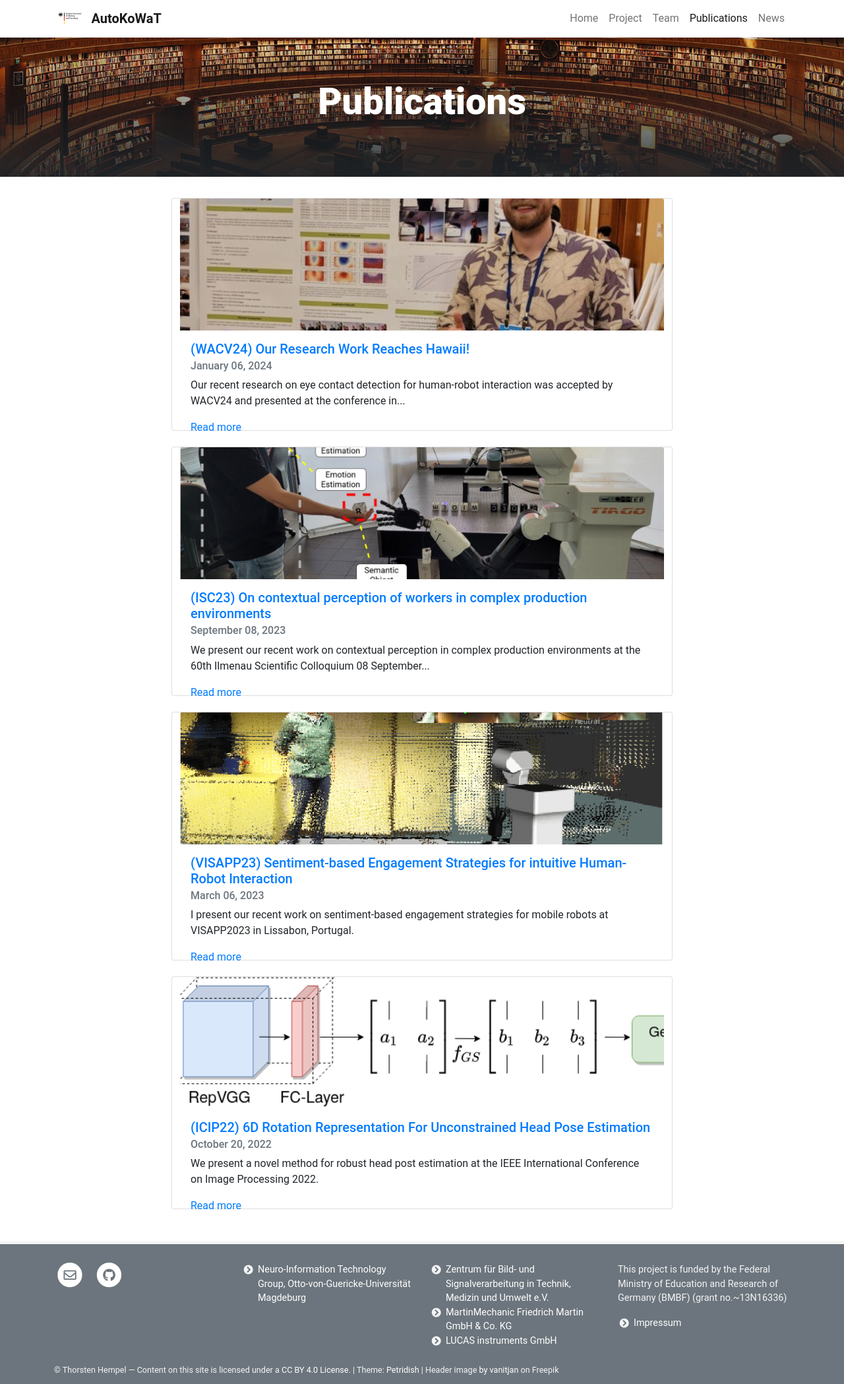
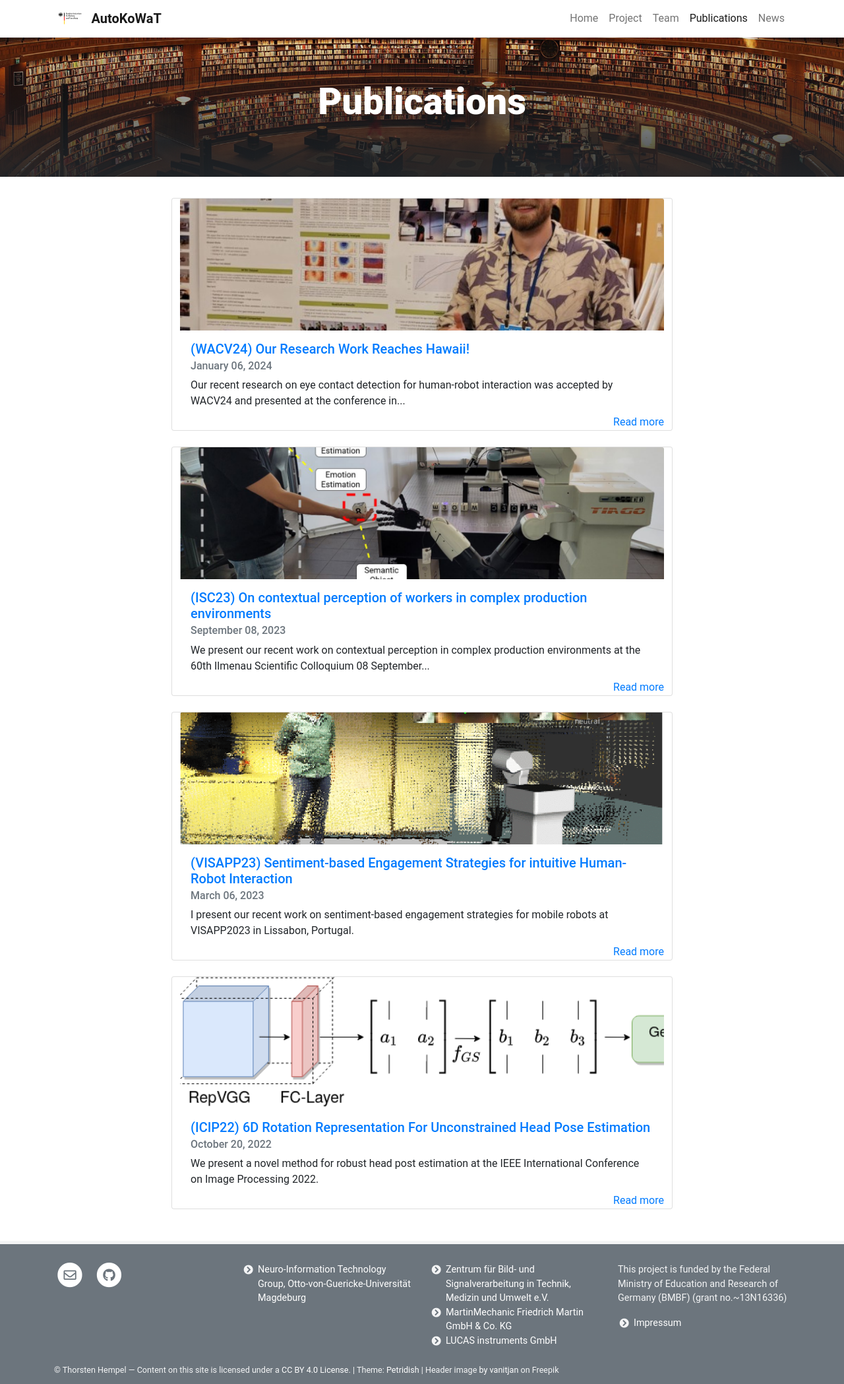
Before and after one commit to autokowat/autokowat.github.io, a Jekyll site: the page built from pages/publications.md, in a window 1280 px wide. Shown: the whole page at 66% size. Built offline with Jekyll 4.4.1, drawn with Linux system fonts in a browser that asks for light colours.

Commit message:
Add link

```diff
--- a/_includes/card.html
+++ b/_includes/card.html
@@ -22,7 +22,7 @@
       {% endif %}
     </div>
     <div class="read-more">
-      <div style="text-align:right;position: absolute;bottom: 10; right: 10; ">
+      <div style="text-align:right;position: absolute;bottom: 0; right: 0; ">
         <a class="stretched-link" href="{{ post.url | relative_url }}" >
           Read more
         </a>
```
